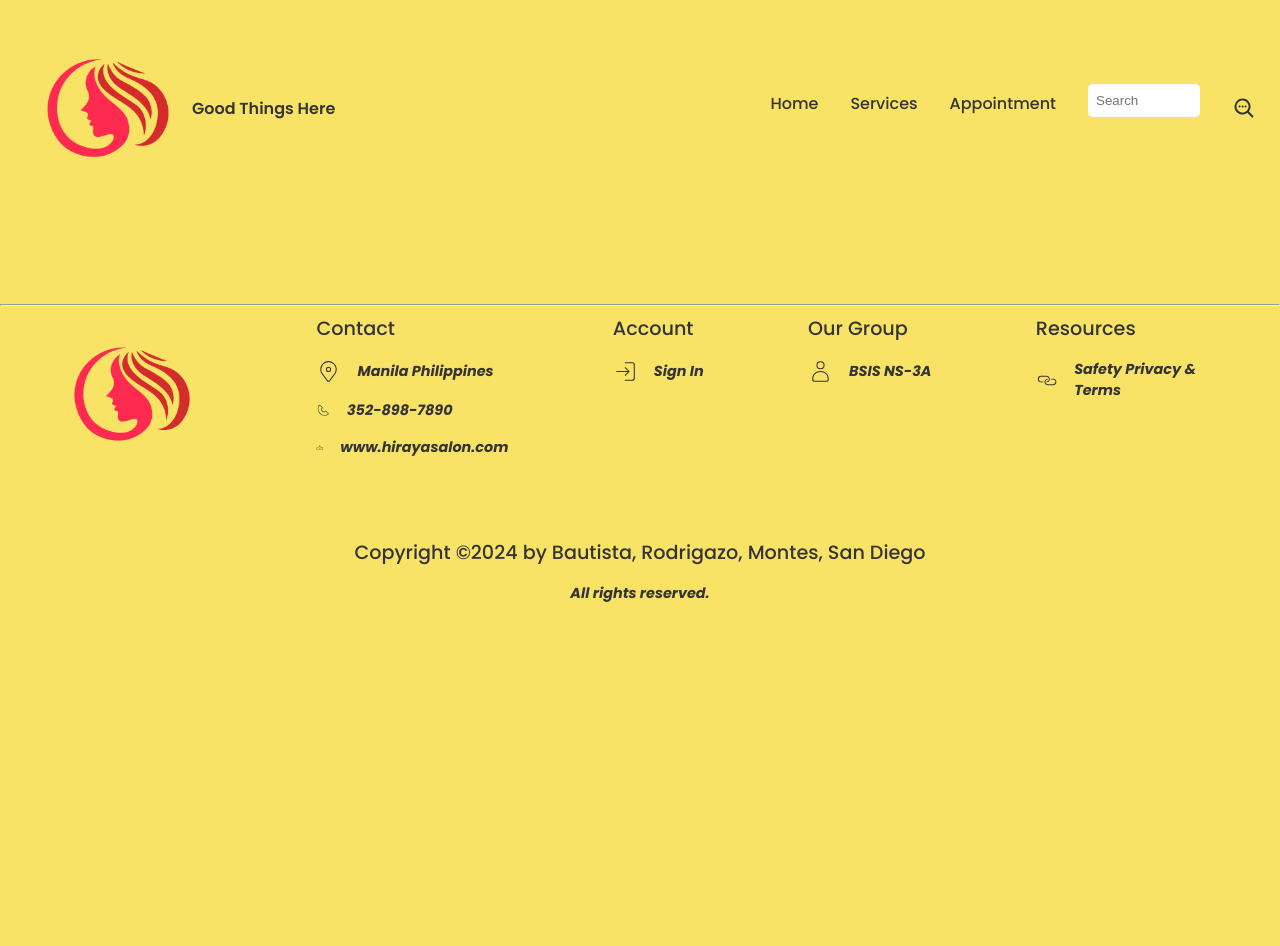
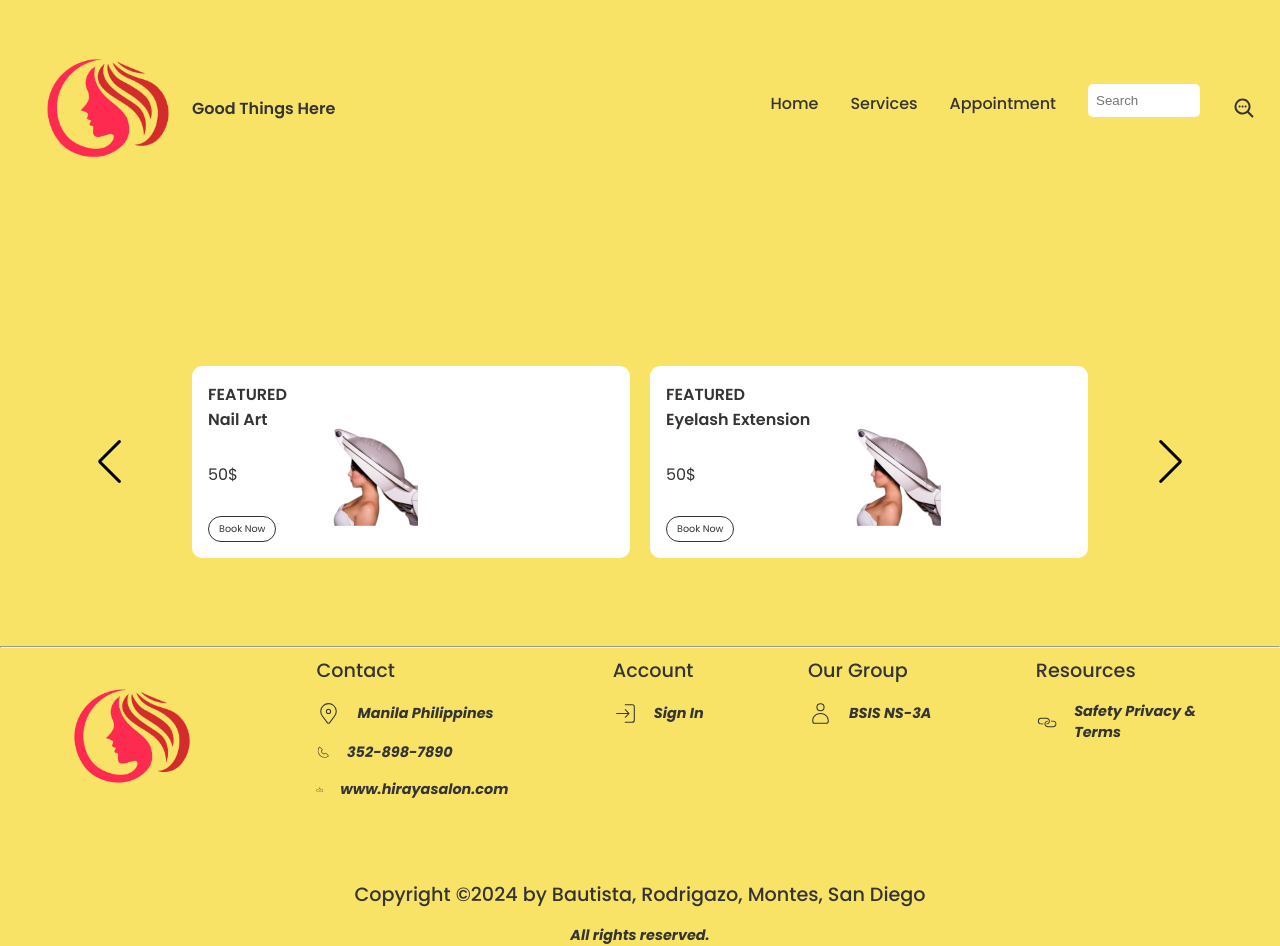
Before and after one commit to imvelvet22/Web-Development-Online-Appointment, a React (Create React App) app in the folder appointmentsettler/: page / in a window 1280 px wide. Before the commit the page ends 800 px from the top, so only its background shows below. Built offline with nearby package versions, Linux system fonts and the light colour scheme.

Commit message:
13 commits
Slider issue solved

```diff
--- a/appointmentsettler/src/App.js
+++ b/appointmentsettler/src/App.js
@@ -23,6 +23,7 @@ function App() {
       <Router>
         <Header />
         <Routes>
+          <Route path="/" element={<Slider />} />
           <Route path="/about" element={<Hero/>} />
           <Route path="/services" element={<Services />} />
           {!isServicesRoute && <Route path="/products" element={<Products />} />}
--- a/appointmentsettler/src/components/Slider/Slider.jsx
+++ b/appointmentsettler/src/components/Slider/Slider.jsx
@@ -1,5 +1,5 @@
 import { Swiper, SwiperSlide } from "swiper/react";
-import { Pagination, Navigation } from "swiper";
+import { Pagination, Navigation } from "swiper/modules";
 import 'swiper/css';
 import 'swiper/css/pagination';
 import 'swiper/css/navigation';
@@ -12,10 +12,11 @@ const Slider = () => {
   return (
     <div className="s-container">
       <Swiper
+      modules = {[Pagination, Navigation]}
       navigation={true}
       className="mySwiper"
       loopFillGroupWithBlank={true}
-      slidesPerView={3} spaceBetween={40} slidesPerGroup={1} loop={true}>
+      slidesPerView={2} spaceBetween={20} slidesPerGroup={1} loop={true}>
         {SliderProducts.map((slide, i) => (
           <SwiperSlide>
             <div className="left-s">
--- a/package.json
+++ b/package.json
@@ -9,6 +9,7 @@
     "icons": "^1.0.0",
     "react": "^18.2.0",
     "react-compare-image": "^3.4.0",
+    "react-icon": "^1.0.0",
     "react-icons": "^5.0.1",
     "react-router-dom": "^6.21.3",
     "swiper": "^11.0.5",
```
Also changed, not shown: appointmentsettler/src/components/Hero/Hero.jsx (line endings or trailing spaces), 1 other file (tests, documents, lock files or other folders).
